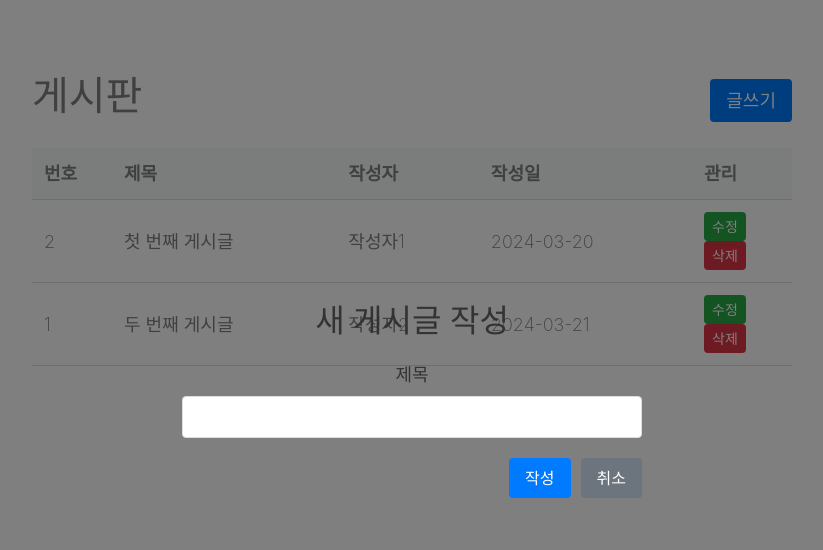
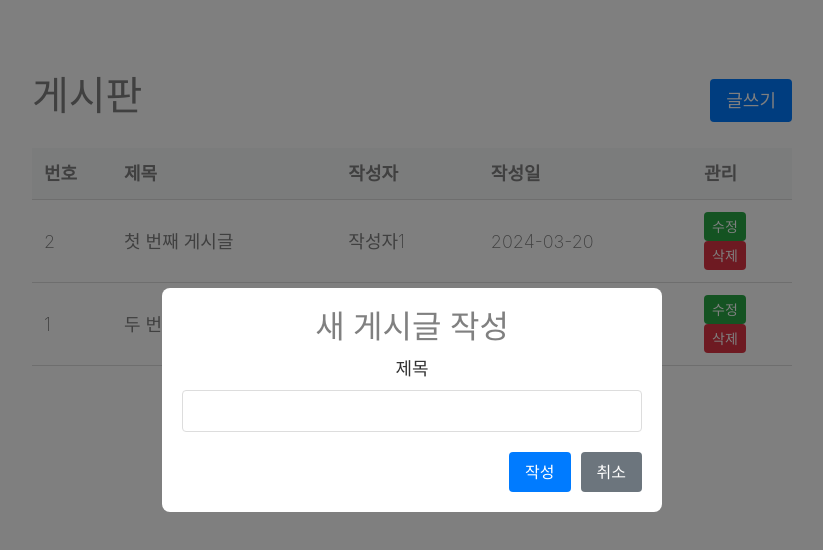
Before and after one commit to winshine0326/Frontend-track, a React (Vite) app in the folder practice-router/: page /board in a window 1280 px wide. Both pictures are taken after a click on the button "글쓰기". Shown: the top 550 px of the page, without its empty margins (228-1051 px from the left). Built offline with nearby package versions, Linux system fonts and the light colour scheme; a web font is replaced by a local one.

Commit message:
feat :: 부트스트랩 죽여

```diff
--- a/practice-router/src/App.css
+++ b/practice-router/src/App.css
@@ -115,12 +115,13 @@
   z-index: 1000;
 }
 
-.modal-content {
+.modal-content-fuck {
   background-color: white;
   padding: 20px;
   border-radius: 8px;
   width: 90%;
   max-width: 500px;
+
 }
 
 .modal-content h2 {
--- a/practice-router/src/components/WritingModal.tsx
+++ b/practice-router/src/components/WritingModal.tsx
@@ -1,5 +1,5 @@
 import React, { useState, useEffect } from 'react';
-// import '../styles.css';
+import '../App.css';
 
 interface WriteModalProps {
   isOpen: boolean;
@@ -30,7 +30,7 @@ const WriteModal: React.FC<WriteModalProps> = ({ isOpen, onClose, onSubmit, init
 
   return (
     <div className="modal-overlay">
-      <div className="modal-content">
+      <div className="modal-content-fuck">
         <h2>{initialTitle ? '게시글 수정' : '새 게시글 작성'}</h2>
         <form onSubmit={handleSubmit}>
           <div className="form-group">
```
